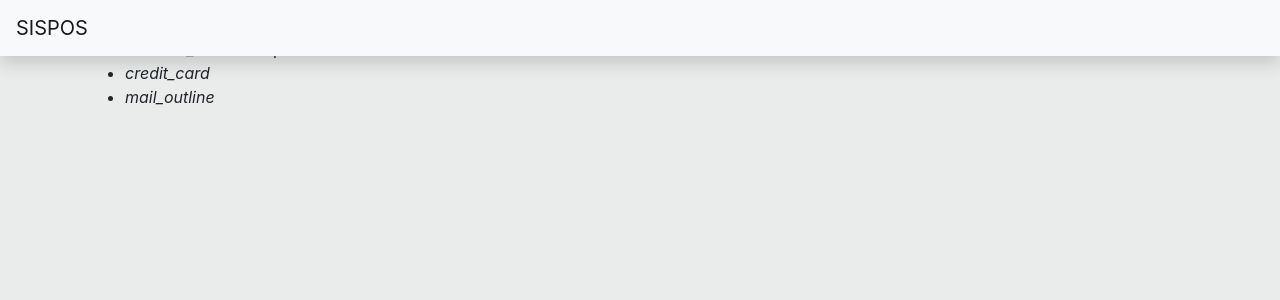
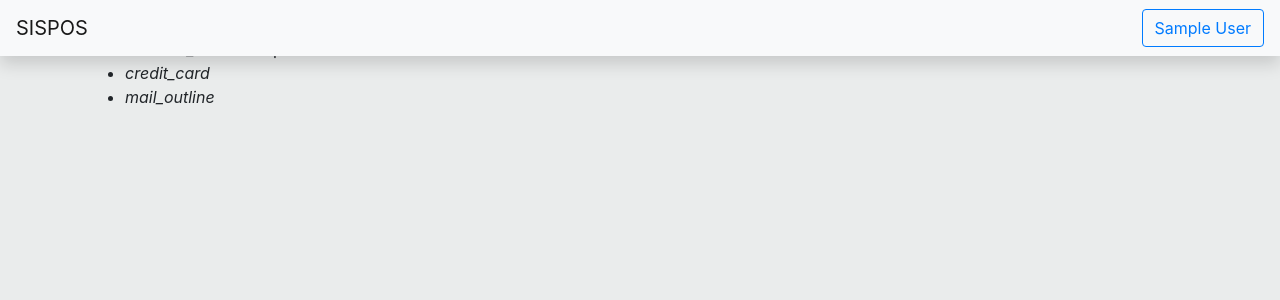
Before and after one commit to marcelosf/pos-relatorios, a Django app: page /auth/user in a window 1280 px wide. Shown: the top 300 px of the page. Run offline with Django 3.2, Linux system fonts and the light colour scheme; the visitor is signed in with stand-in values (Sample User, id 1); parts of the project's set-up code (start-up, migrations or seed data) failed here and were passed over; some libraries are stand-ins or nearby versions.

Commit message:
Renderiza os botões de login e logout - issue #40
- Renderiza os botões de login e logout
- Renderiza o nome do usuário quando está logado

```diff
--- a/sispos/core/templates/menu.html
+++ b/sispos/core/templates/menu.html
@@ -1,3 +1,25 @@
 <nav class="shadow navbar fixed-top navbar-expand-lg navbar-light bg-light">
     <a href="#" class="navbar-brand">SISPOS</a>
+
+    <ul class="navbar-nav mr-auto mt-2 mt-lg-0">
+    </ul>
+    {% if not user.is_authenticated %}
+        <a href="{% url 'accounts:login' %}" class="btn btn-outline-primary">Login</a>
+    {% endif %}
+    {% if user.is_authenticated %}
+        <div class="dropdown">
+            <button
+                class="btn btn-outline-primary"
+                id="dropdown-login"
+                data-toggle="dropdown"
+                area-haspopup="true"
+                area-expanded="false"
+            >
+            {{ user.get_full_name }}
+            </button>
+            <div class="dropdown-menu" aria-labelledby="dropdown-login">
+                <a href="{% url 'accounts:logout' %}" class="dropdown-item">Logout</a>
+            </div>
+        </div>
+    {% endif %}
 </nav>
```
